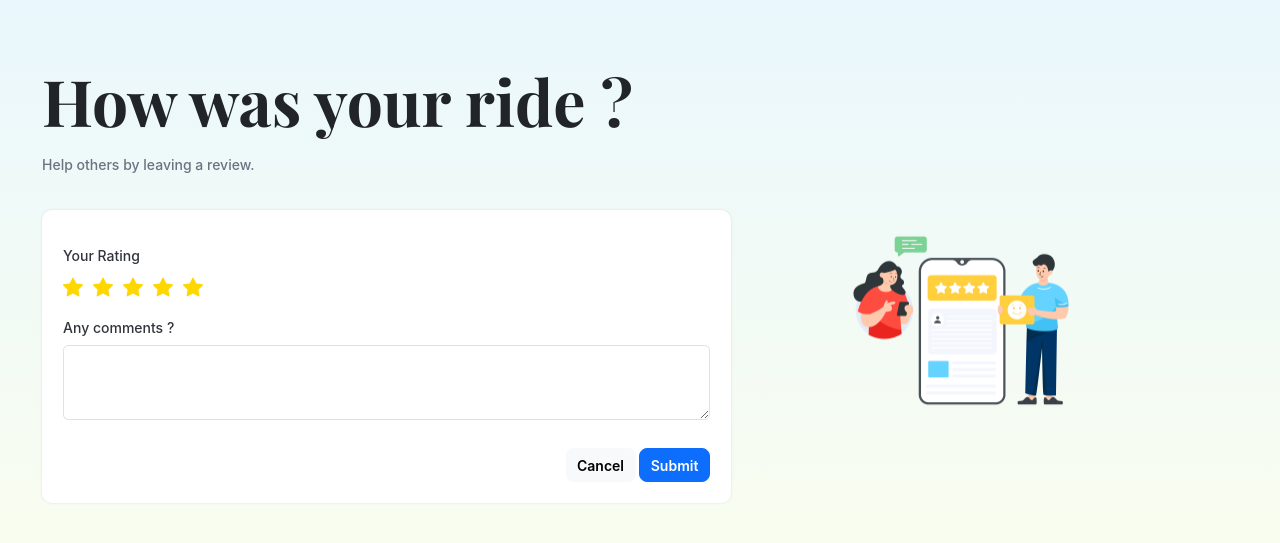
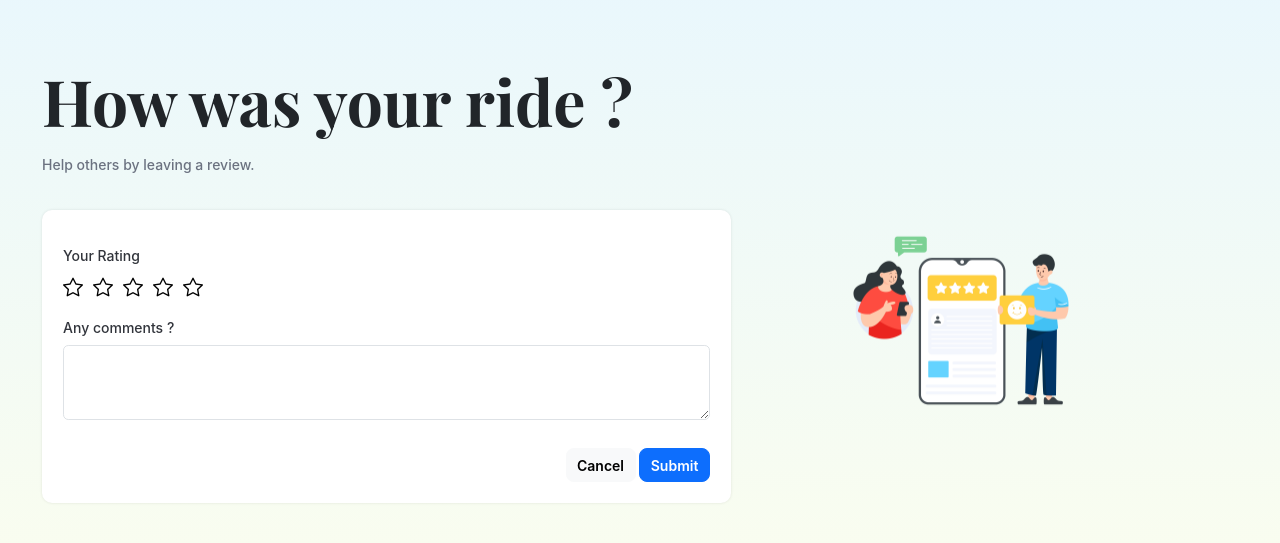
Before and after one commit to HasinthaNayanajith/ride-app, a CodeIgniter 4 app: template app/Views/pages/review.php in a window 1280 px wide. Shown: the part 49-592 px from the top of the page. Run offline with PHP 8.4 and a stand-in for CodeIgniter, Linux system fonts and the light colour scheme; the template is opened without the code that fills it, so the values that code supplies are empty; some libraries are stand-ins or nearby versions; some web fonts are replaced.

Commit message:
Added new feature

```diff
--- a/app/Controllers/PaymentController.php
+++ b/app/Controllers/PaymentController.php
@@ -14,8 +14,9 @@ class PaymentController extends BaseController
     public function create()
     {
         $passengerId = session()->get('user_id');
+        $ride_id = $this->request->getPost('ride_id');
         $paymentData = [
-            'ride_id' => $this->request->getPost('ride_id'),
+            'ride_id' => $ride_id,
             'passenger_id' => $passengerId,
             'driver_id' => $this->request->getPost('driver_id'),
             'amount' => $this->request->getPost('amount'),
@@ -25,7 +26,7 @@ class PaymentController extends BaseController
         $paymentModel = new PaymentModel();
 
         if ($paymentModel->insert($paymentData)) {
-            return $this->response->setJSON(['success' => true, 'message' => 'Payment created successfully.']);
+            return $this->response->setJSON(['success' => true, 'message' => 'Payment created successfully.', 'ride_id' => $ride_id ]);
         } else {
             return $this->response->setJSON(['success' => false, 'message' => 'Failed to create payment.']);
         }
--- a/app/Views/pages/review.php
+++ b/app/Views/pages/review.php
@@ -57,6 +57,7 @@
             <div class="col-md-7 col-sm-12">
                 <div class="card mt-3">
                     <div class="card-body p-4">
+                        <form action="javascript:void(0)" id="review_form">
                             <div class="my-3">
                                 <div class="mb-3">
                                     <label for="exampleFormControlInput1" class="form-label">Your Rating</label>
@@ -64,19 +65,24 @@
                                         <style>
                                             .stars i {
                                                 font-size: 20px;
-                                        color: #fff;
+                                                color: #000;
                                                 text-decoration: none;
                                                 transition: all 0.5s;
+                                                margin-right: 10px;
+                                                cursor: pointer;
+                                            }
+
+                                            .stars i.active {
                                                 color: gold;
-                                        margin-right: 10px;
                                             }
                                         </style>
-                                    <i class="bi bi-star-fill"></i>
-                                    <i class="bi bi-star-fill"></i>
-                                    <i class="bi bi-star-fill"></i>
-                                    <i class="bi bi-star-fill"></i>
-                                    <i class="bi bi-star-fill"></i>
+                                        <i class="bi bi-star"></i>
+                                        <i class="bi bi-star"></i>
+                                        <i class="bi bi-star"></i>
+                                        <i class="bi bi-star"></i>
+                                        <i class="bi bi-star"></i>
                                     </div>
+
                                 </div>
                                 <div class="mb-3">
                                     <label for="exampleFormControlInput1" class="form-label">Any comments ?</label>
@@ -87,6 +93,7 @@
                                 <button class="btn btn-light mt-3">Cancel</button>
                                 <button class="btn btn-primary mt-3">Submit</button>
                             </div>
+                        </form>
                     </div>
                 </div>
             </div>
@@ -98,4 +105,26 @@
     <?php echo view('layouts/footer'); ?>
 </body>
 
+<script src="https://code.jquery.com/jquery-3.6.0.min.js"></script>
+<script src="https://cdn.jsdelivr.net/npm/sweetalert2@11"></script>
+<script>
+    $(document).ready(function() {
+        // Initialize star rating
+        $('.stars i').removeClass('active');
+
+        // Toggle 'active' class on click
+        $('.stars i').click(function() {
+            $(this).toggleClass('active');
+            $(this).prevAll().addClass('active');
+            $(this).nextAll().removeClass('active');
+
+            // Calculate count of active stars
+            var count = $('.stars i.active').length;
+
+            // Display count in console or wherever needed
+            console.log('Star count: ' + count);
+        });
+    });
+</script>
+
 </html>
```
Also changed, not shown: app/Views/pages/payment.php (+5 -5 lines). Lines whose indentation alone changed are shown as unchanged.
